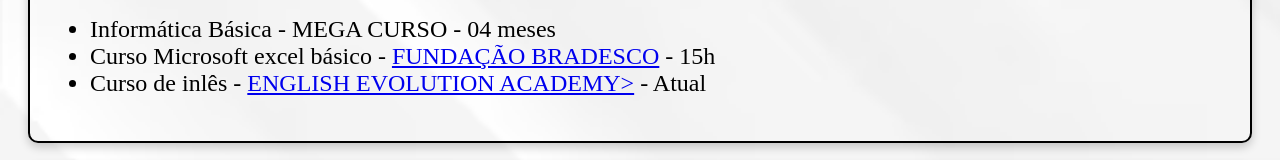
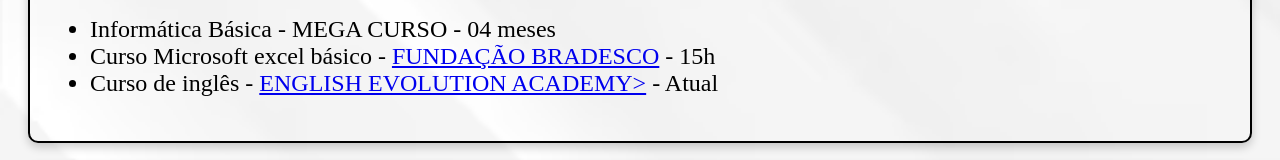
Before and after one commit to Insul1naxit/site-mateus, a plain HTML site: page index.html in a window 1280 px wide. Shown: the part 1198-1358 px from the top of the page. Drawn offline with Linux system fonts and the light colour scheme.

Commit message:
Update index.html

```diff
--- a/index.html
+++ b/index.html
@@ -52,7 +52,7 @@
     <ul>
         <li>Informática Básica - MEGA CURSO - 04 meses</li>
         <li>Curso Microsoft excel básico - <a href="https://www.ev.org.br">FUNDAÇÃO BRADESCO</a> - 15h</li>
-        <li>Curso de inlês - <a href= "https://cursos.englishevolutionacademy.com.br/products/english-evolution-academy-2-0">ENGLISH EVOLUTION ACADEMY></a> - Atual </li>
+        <li>Curso de inglês - <a href= "https://cursos.englishevolutionacademy.com.br/products/english-evolution-academy-2-0">ENGLISH EVOLUTION ACADEMY></a> - Atual </li>
     </ul>
 </div>
 
```
